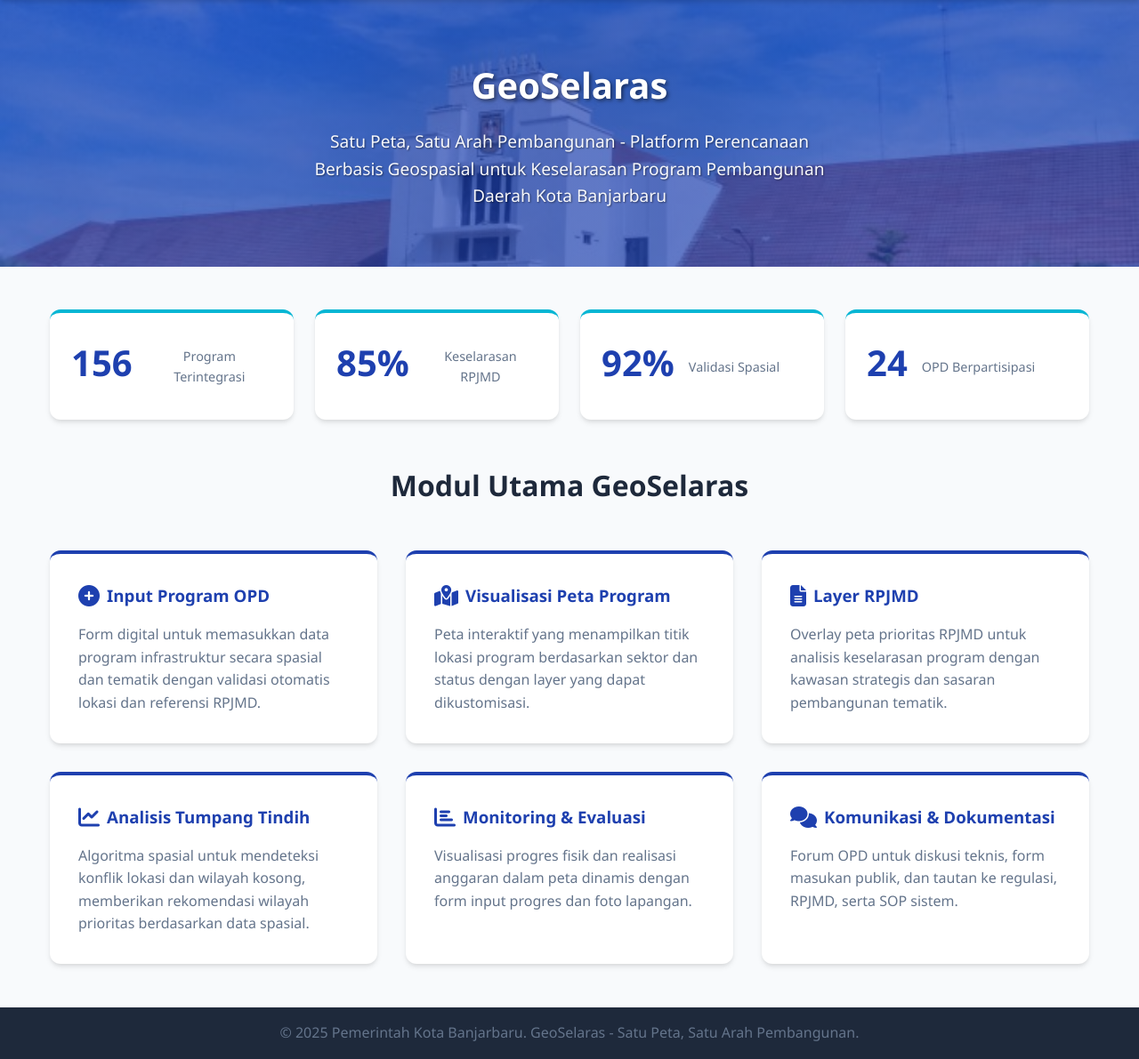
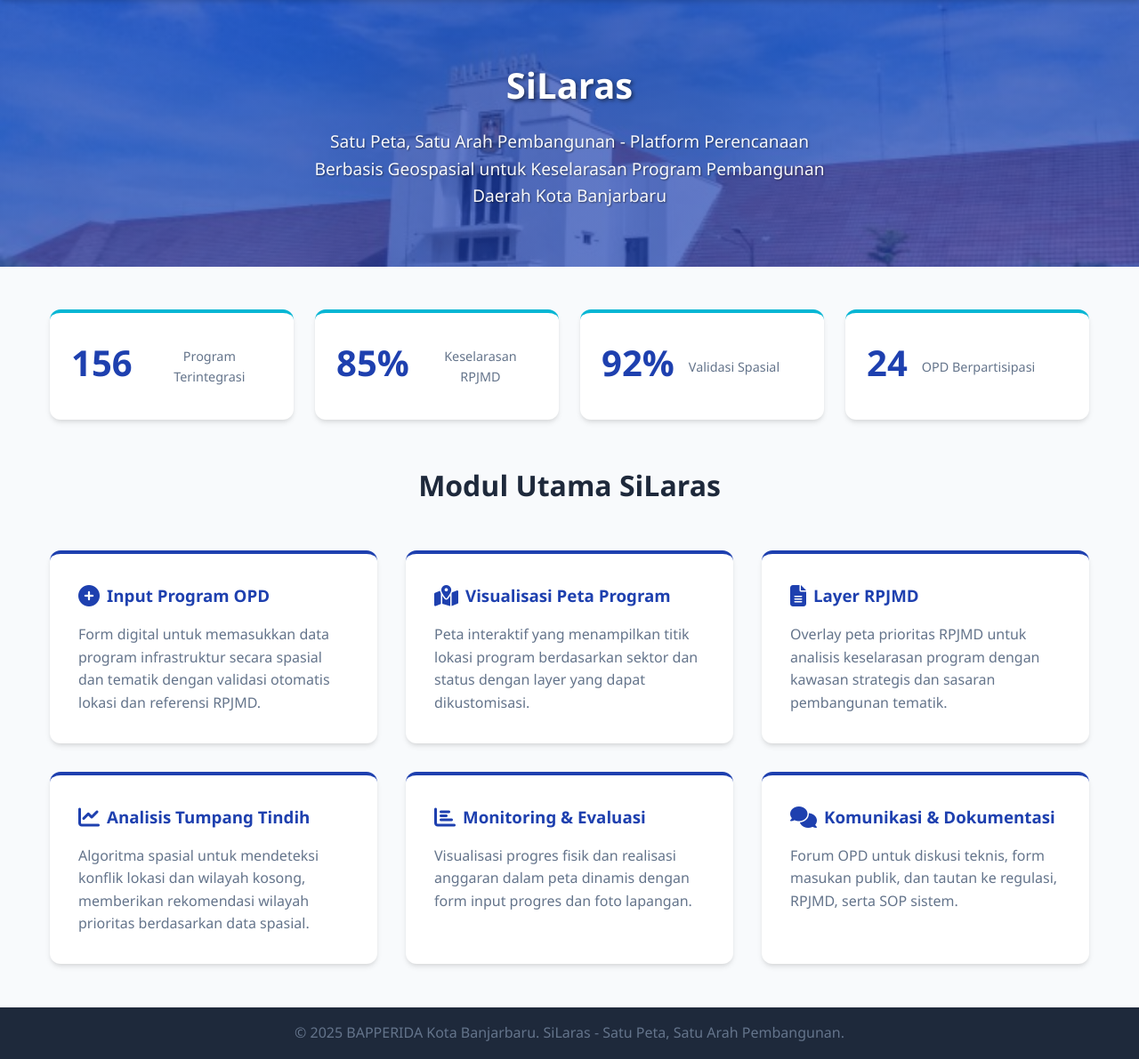
Before and after one commit to KarpetBasah/silaras-app, a CodeIgniter 4 app: the page made by app/Views/home.php in a window 1280 px wide. Shown: the part 73-1264 px from the top of the page at 89% size. Run offline with PHP 8.4 and a stand-in for CodeIgniter, Linux system fonts and the light colour scheme; the template is opened without the code that fills it, so the values that code supplies are empty; some libraries are stand-ins or nearby versions.

Commit message:
Ganti Branding Menjadi SiLaras

```diff
--- a/app/Views/home.php
+++ b/app/Views/home.php
@@ -4,7 +4,7 @@
 <!-- HERO SECTION -->
 <section class="hero">
     <div class="hero-container">
-        <h1>GeoSelaras</h1>
+        <h1>SiLaras</h1>
         <p>Satu Peta, Satu Arah Pembangunan - Platform Perencanaan Berbasis Geospasial untuk Keselarasan Program Pembangunan Daerah Kota Banjarbaru</p>
     </div>
 </section>
@@ -31,7 +31,7 @@
         </div>
     </section>
 
-    <h2 class="section-title">Modul Utama GeoSelaras</h2>
+    <h2 class="section-title">Modul Utama SiLaras</h2>
 
     <!-- Features Section -->
     <section class="features">
--- a/app/Views/layouts/app.php
+++ b/app/Views/layouts/app.php
@@ -2,7 +2,7 @@
 <html lang="id">
 <head>
     <meta charset="UTF-8">
-    <title>GeoSelaras - Satu Peta, Satu Arah Pembangunan</title>
+    <title>SiLaras - Satu Peta, Satu Arah Pembangunan</title>
     <meta name="description" content="GeoSelaras - Platform Perencanaan Berbasis Geospasial untuk Keselarasan Program Pembangunan Daerah">
     <meta name="viewport" content="width=device-width, initial-scale=1.0">
     <link rel="shortcut icon" type="image/png" href="/favicon.ico">
@@ -81,7 +81,7 @@
 <!-- FOOTER -->
 <footer>
     <div class="footer-bottom">
-        <p>&copy; <?= date('Y') ?> Pemerintah Kota Banjarbaru. GeoSelaras - Satu Peta, Satu Arah Pembangunan.</p>
+        <p>&copy; <?= date('Y') ?> BAPPERIDA Kota Banjarbaru. SiLaras - Satu Peta, Satu Arah Pembangunan.</p>
     </div>
 </footer>
 
```
